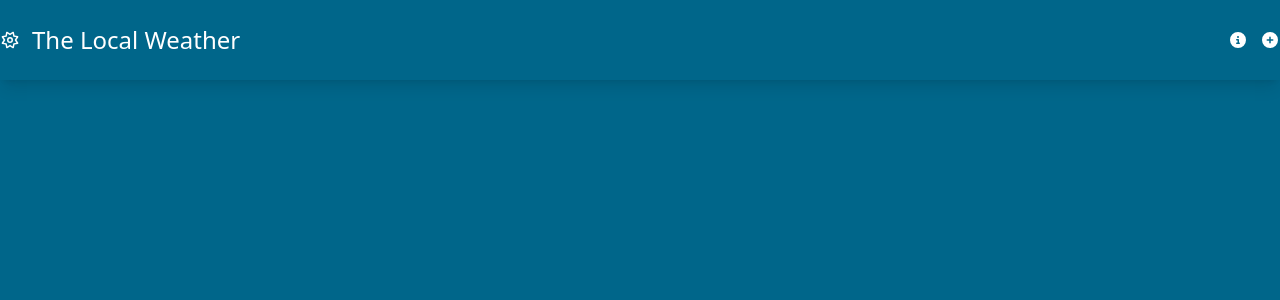
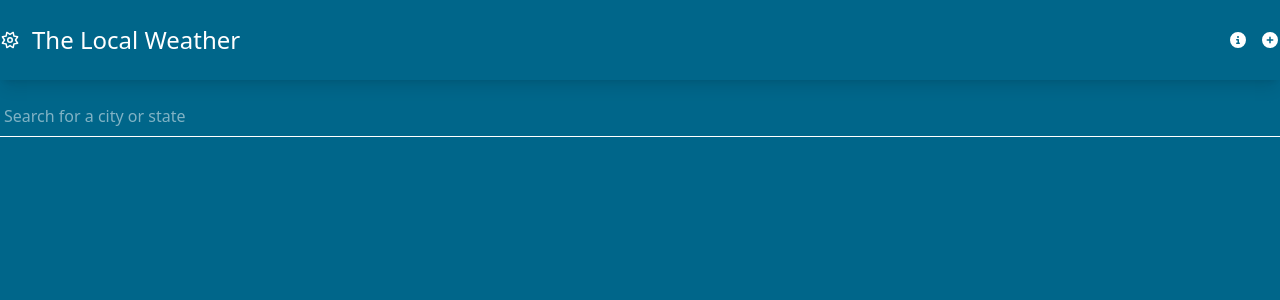
Before and after one commit to A-Marvulle/weather-app, a Vue app: page / in a window 1280 px wide. Shown: the top 300 px of the page. Built offline with nearby package versions, Linux system fonts and the light colour scheme; the HTML template or start-up script is replaced by a standard one.

Commit message:
feat: add api open meteo with search results

```diff
--- a/package.json
+++ b/package.json
@@ -15,6 +15,7 @@
     "@fortawesome/free-solid-svg-icons": "^7.2.0",
     "@fortawesome/vue-fontawesome": "^3.1.3",
     "@tailwindcss/vite": "^4.1.18",
+    "axios": "^1.13.5",
     "tailwindcss": "^4.1.18",
     "vue": "^3.5.25",
     "vue-router": "^4.6.4"
--- a/src/views/HomeView.vue
+++ b/src/views/HomeView.vue
@@ -1,5 +1,66 @@
-<script setup></script>
+<template>
+  <main class="container mx-auto text-white">
+    <div class="pt-4 mb-8 relative">
+      <input
+        type="text"
+        v-model="searchQuery"
+        @input="getSearchResults"
+        name="search"
+        id="search"
+        placeholder="Search for a city or state"
+        class="py-2 px-1 w-full bg-transparent border-b focus:border-weather-secondary focus:outline-none focus:shadow-[0px_1px_0_0_#004E71] transition-all duration-300"
+      />
 
-<template>
-    <main></main>
+      <ul
+        v-if="searchResult && searchResult.length"
+        class="absolute bg-weather-secondary text-white w-full shadow-md py-2 px-1 mt-2"
+      >
+        <li
+          v-for="result in searchResult"
+          :key="result.id"
+          class="py-2 cursor-pointer hover:bg-weather-primary px-2"
+        >
+          {{ result.name }}, {{ result.admin1 }} - {{ result.country }}
+        </li>
+      </ul>
+    </div>
+  </main>
 </template>
+
+<script setup>
+import { ref } from "vue";
+import axios from "axios";
+
+const searchQuery = ref("");
+const queryTimeOut = ref(null);
+const searchResult = ref([]);
+
+const getSearchResults = () => {
+  clearTimeout(queryTimeOut.value);
+
+  queryTimeOut.value = setTimeout(async () => {
+    if (searchQuery.value.trim() !== "") {
+      try {
+        const result = await axios.get(
+          "https://geocoding-api.open-meteo.com/v1/search",
+          {
+            params: {
+              name: searchQuery.value,
+              count: 5,
+              language: "en",
+              format: "json",
+            },
+          }
+        );
+
+        searchResult.value = result.data.results || [];
+      } catch (error) {
+        console.error("Fail to search city:", error);
+      }
+      return;
+    }
+
+    searchResult.value = [];
+  }, 300);
+};
+</script>
```
Also changed, not shown: 1 other file (tests, documents, lock files or other folders).
